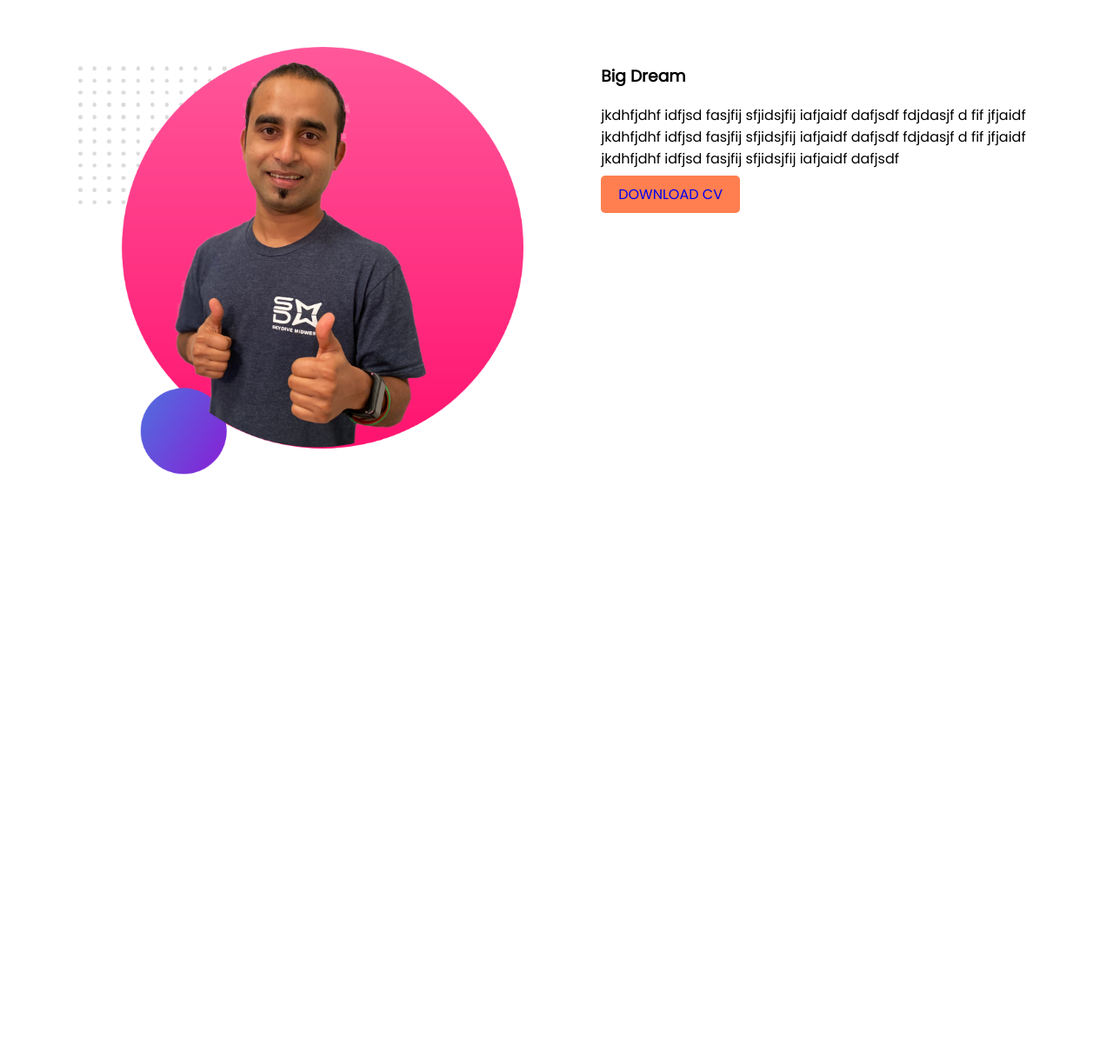
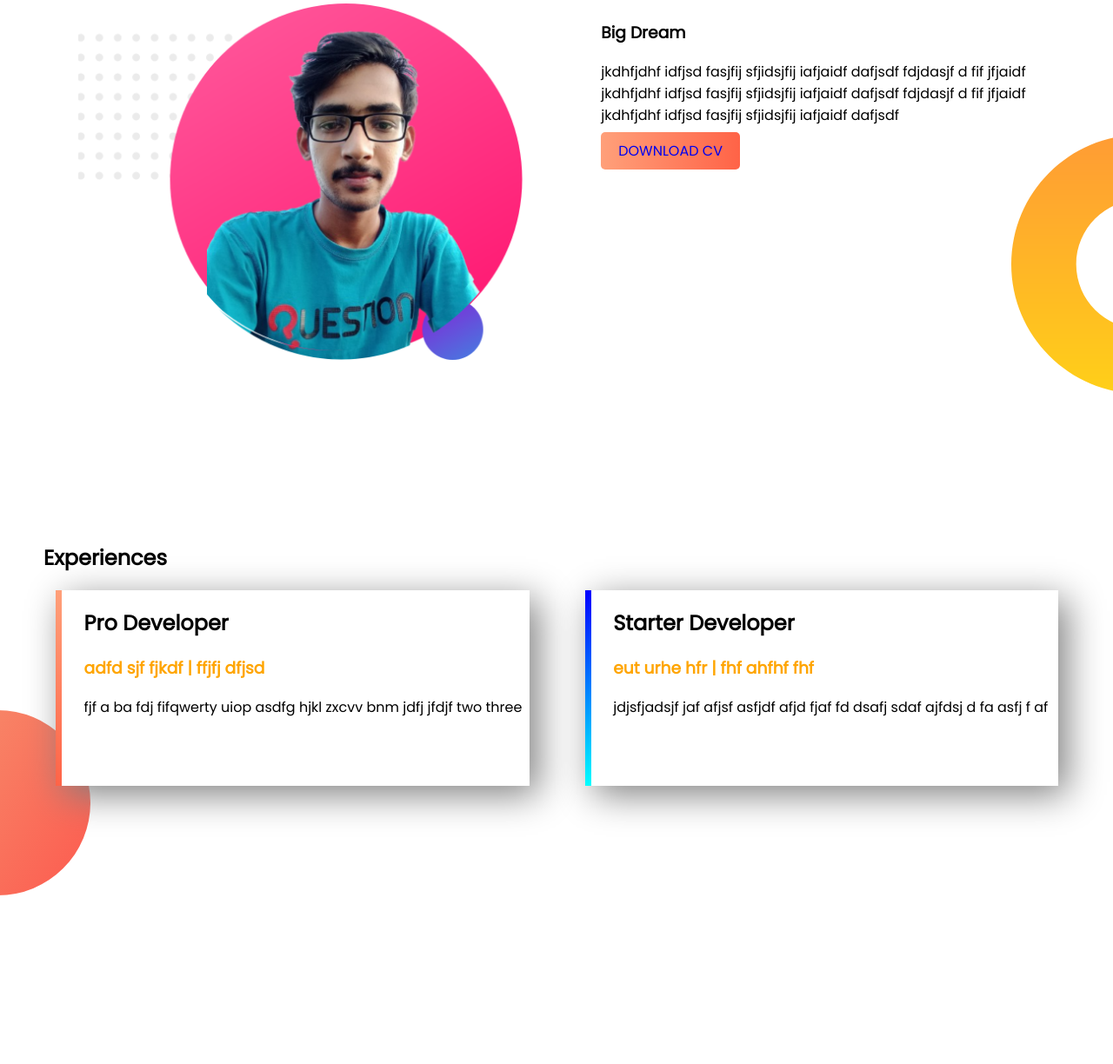
Before and after one commit to tirthorajmondal/my-web-portfolio, a plain HTML site: page index.html in a window 1280 px wide. Shown: the part 596-1820 px from the top of the page at 87% size. Before the commit the page ends 1149 px from the top, so only its background shows below. Drawn offline with Linux system fonts and the light colour scheme.

Commit message:
Finished

```diff
--- a/index.html
+++ b/index.html
@@ -21,18 +21,33 @@
 
         </div>
         <div class="half-width">
-            <img src="images\jhankar.png" alt="">
+            <img src="images\tirthoraj.png" alt="">
         </div>
     </section>
+
     <section class="dream-area">
         <div class="half-width">
-            <img src="images/jhankar2.png" alt="">
+            <img src="images/raj.png" alt="">
         </div>
         <div class="half-width">
             <h3>Big Dream</h3>
             <p>jkdhfjdhf idfjsd fasjfij sfjidsjfij iafjaidf dafjsdf  fdjdasjf d fif  jfjaidf jkdhfjdhf idfjsd fasjfij sfjidsjfij iafjaidf dafjsdf  fdjdasjf d fif  jfjaidf jkdhfjdhf idfjsd fasjfij sfjidsjfij iafjaidf dafjsdf</p>
             <a class="link-button" target="_blank" href="https://facebook.com/tirtho.raj0">DOWNLOAD CV</a>
-
+        </div>
+    </section>
+    <section class="experience-area">
+        <h2 class="middle">Experiences</h2>
+        <div id="full-stak" class="half-width single-experience">
+            <h2>Pro Developer</h2>
+            <h3 class="orange-highlight">adfd sjf fjkdf | ffjfj dfjsd</h3>
+            <p>fjf a ba fdj fifqwerty uiop asdfg hjkl zxcvv bnm jdfj jfdjf two three
+            </p>
+        </div>
+        <div id="starter" class="half-width single-experience">
+            <h2>Starter Developer</h2>
+            <h3 class="orange-highlight">eut urhe hfr | fhf ahfhf fhf</h3>
+            <p>jdjsfjadsjf jaf afjsf asfjdf afjd fjaf fd  dsafj sdaf  ajfdsj d fa  asfj f  af
+            </p>
         </div>
     </section>
 
--- a/style.css
+++ b/style.css
@@ -6,6 +6,9 @@ h1{
     font-size: 50px;
 }
 .name-highlight{
+    color: orange;
+}
+.orange-highlight{
     color: orange;
 }
 .half-width{
@@ -19,15 +22,45 @@ h1{
 }
 .top-banner{
     background-image: url(images/top-banner.png);
-    height: 500px;
     background-repeat: no-repeat;
 }
 section{
+    height: 450px;
+
     padding-bottom: 150px;
 }
 .link-button{
     text-decoration: none;
-    background-color: coral;
+    background-image: linear-gradient(90deg, lightsalmon, tomato);
     padding: 10px 20px;
     border-radius: 5px;
 }
+.dream-area{
+    background-image: url(images/dream-bg.png);
+    background-repeat: no-repeat;
+    background-position: right;
+    border: ;
+}
+.single-experience{
+    box-shadow: 10px 10px 40px gray;
+    height: 50%;
+}
+.experience-area{
+    background-image: url(images/exp-bg.png);
+    background-repeat: no-repeat;
+    background-position: left;
+}
+.middle{
+    margin-left: 50px;
+}
+#full-stak{
+    background-color: white;
+    border-left: 7px solid ;
+    border-image: linear-gradient( lightsalmon , tomato);
+    border-image-slice: 1;
+}
+#starter{
+    border-left: 7px solid;
+    border-image: linear-gradient(blue, cyan);
+    border-image-slice: 1;
+}
```
Also changed, not shown: images/raj.png (added), images/tirthoraj.png (added).
